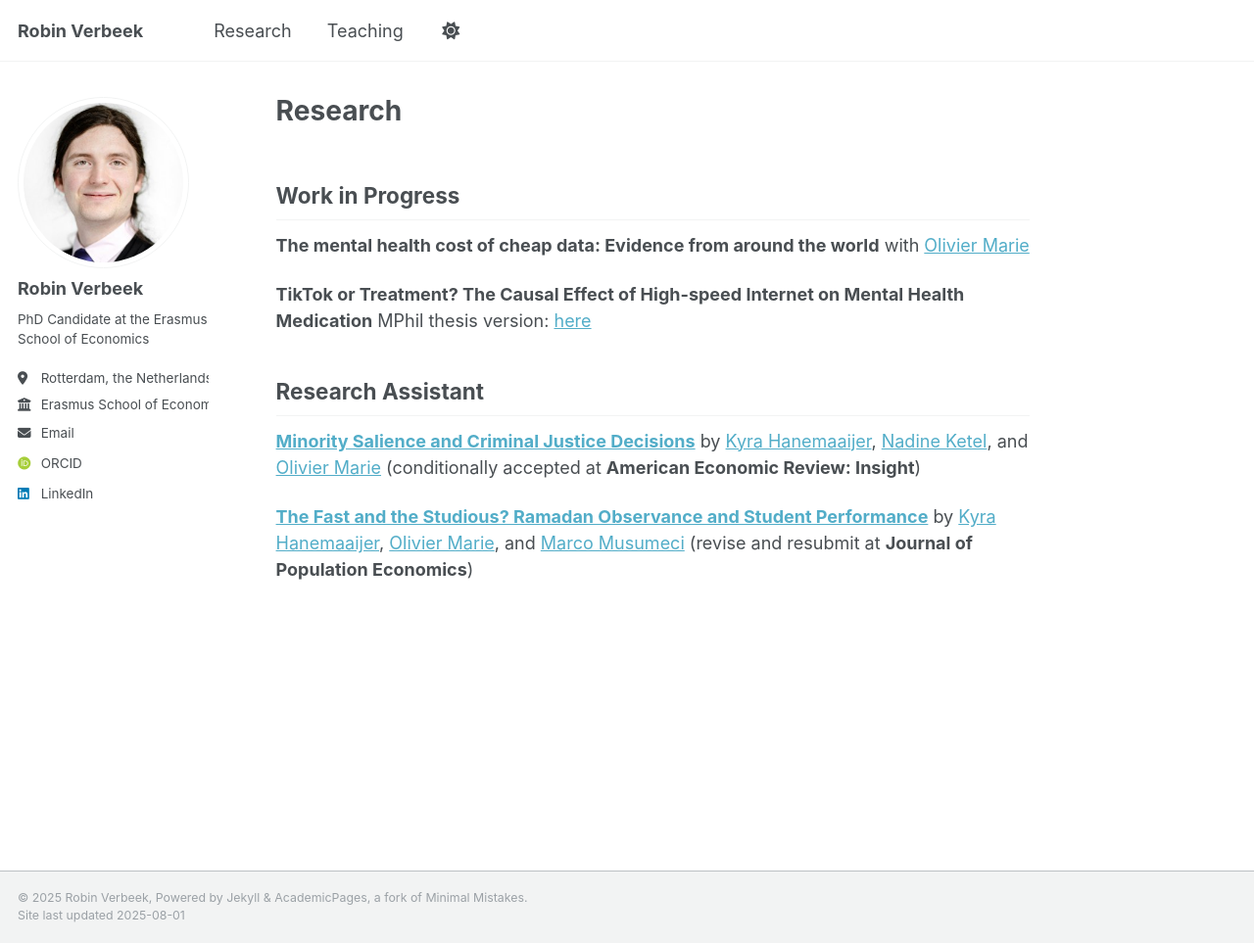
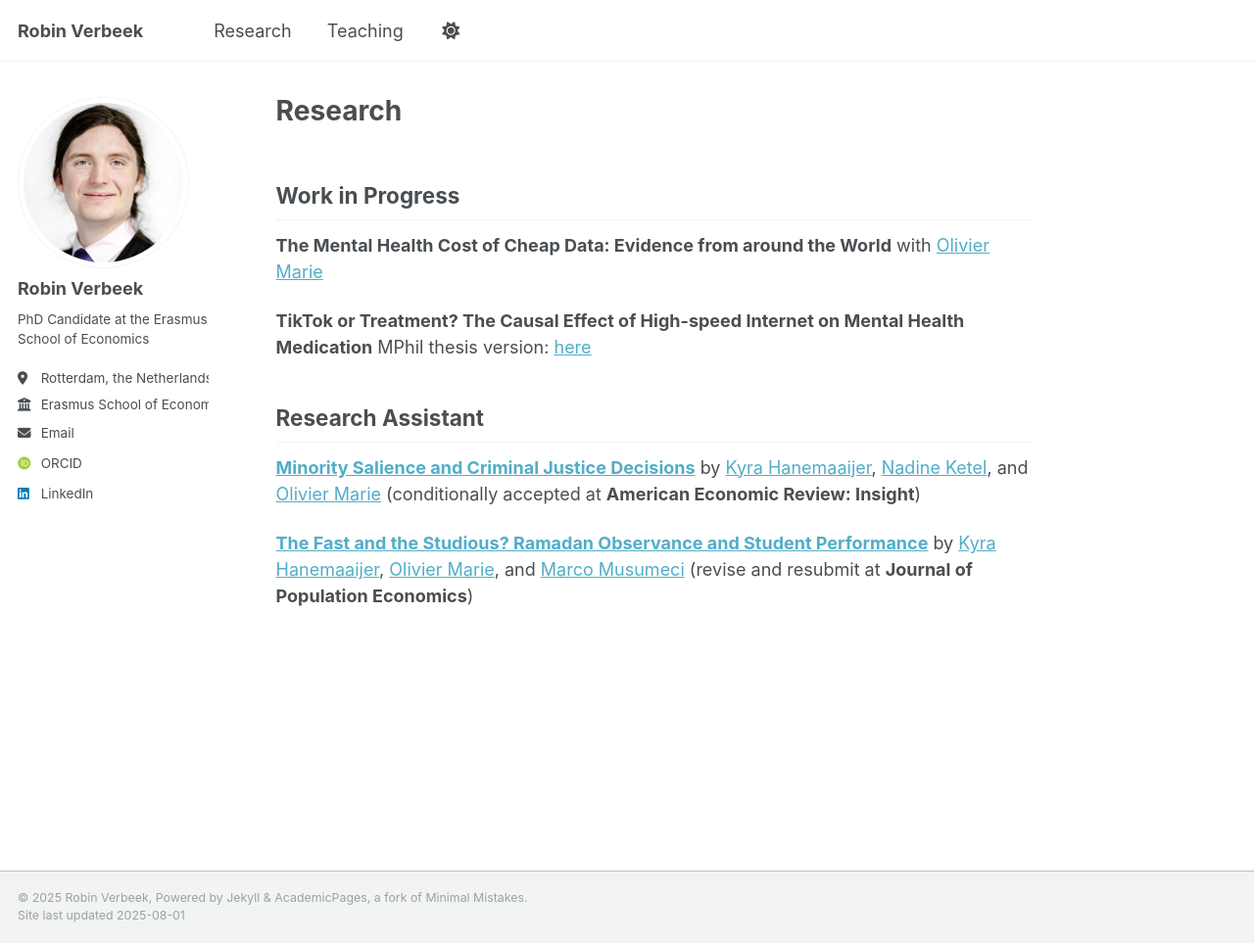
Before and after one commit to RobinV1/robinv1.github.io, a Jekyll site: the page built from _pages/research.md, in a window 1280 px wide and 963 px high. Shown: the whole window at 98% size. Built offline with Jekyll 4.4.1, drawn with Linux system fonts in a browser that asks for light colours; some web fonts are replaced.

```diff
--- a/_pages/research.md
+++ b/_pages/research.md
@@ -5,7 +5,7 @@ author_profile: true
 ---
 
 ## Work in Progress
-**The mental health cost of cheap data: Evidence from around the world** with [Olivier Marie](https://sites.google.com/site/oliviermarie/)
+**The Mental Health Cost of Cheap Data: Evidence from around the World** with [Olivier Marie](https://sites.google.com/site/oliviermarie/)
 
 **TikTok or Treatment? The Causal Effect of High-speed Internet on Mental Health Medication**
 MPhil thesis version: [here](/files/Tiktok or treatment MPhil thesis Robin.pdf)
```
